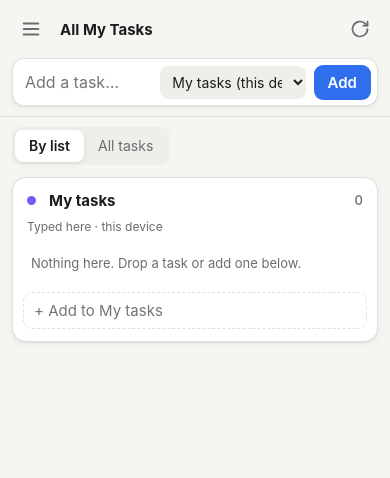
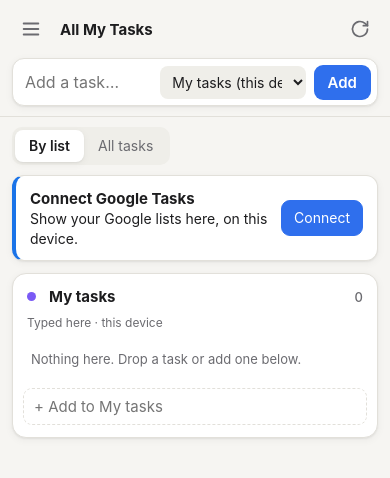
Before and after one commit to reneb88/todo, a plain HTML site: page index.html in a window 390 px wide. Drawn offline with Linux system fonts and the light colour scheme.

Commit message:
Show Connect Google and Apple setup prompts on the main screen
Co-Authored-By: Claude Opus 5.5 <noreply@anthropic.com>
Claude-Session: https://claude.ai/code/session_014v1BjBos4NSb7oSaLJp54v

```diff
--- a/index.html
+++ b/index.html
@@ -111,6 +111,10 @@ dialog::backdrop{background:rgba(0,0,0,.35)}
 .dupgroup .t{font-weight:600;margin-bottom:4px}
 .dupgroup label{display:flex;align-items:center;gap:8px;font-size:14px;padding:3px 0;color:var(--ink)}
 .dupgroup .ro{font-size:13px;color:var(--muted);padding:3px 0 0 26px}
+.banner{margin:12px 18px 0;background:var(--panel);border:1px solid var(--line);border-left:4px solid var(--google);border-radius:12px;padding:12px 14px;display:flex;gap:12px;align-items:center;flex-wrap:wrap;box-shadow:var(--shadow)}
+.banner.apple{border-left-color:var(--apple)}
+.banner .msg{flex:1;min-width:200px;font-size:14px}
+.banner .msg b{display:block;font-size:15px}
 .toast{position:fixed;left:50%;bottom:24px;transform:translateX(-50%);background:var(--ink);color:var(--bg);padding:10px 16px;border-radius:10px;font-size:14px;opacity:0;pointer-events:none;transition:opacity .2s;z-index:50;max-width:calc(100vw - 32px)}
 .toast.show{opacity:1}
 .scrim{display:none}
@@ -125,6 +129,7 @@ dialog::backdrop{background:rgba(0,0,0,.35)}
   .top .ttl{display:block}
   .quick{order:3;flex-basis:100%}
   .bar{padding:10px 12px 0}
+  .banner{margin:10px 12px 0}
   .board{flex-direction:column;align-items:stretch;padding:12px 12px calc(40px + env(safe-area-inset-bottom));gap:12px}
   .col{width:auto;max-height:none}
   ul.tasks{overflow:visible}
@@ -180,6 +185,7 @@ dialog::backdrop{background:rgba(0,0,0,.35)}
       </div>
       <div class="dupnote" id="dupnote"></div>
     </div>
+    <div id="banner"></div>
     <div class="board" id="board"></div>
   </main>
 </div>
@@ -310,11 +316,13 @@ const Local = {
 };
 
 // ---------- Google Tasks ----------
+// Your Google Client ID (not a secret: it only says which app is asking). Built in so each device only needs to tap Connect.
+const DEFAULT_CLIENT_ID = '';
 const SCOPE = 'https://www.googleapis.com/auth/tasks';
 const G = {
   client: null,
   tok: LS.get('gtoken', null), // {access_token, exp}
-  clientId() { return (LS.get('gclient', '') || '').trim(); },
+  clientId() { return (LS.get('gclient', '') || DEFAULT_CLIENT_ID || '').trim(); },
   ok() { return !!(this.tok && this.tok.exp > Date.now() + 30000); },
   loadScript() {
     if (window.google?.accounts?.oauth2) return Promise.resolve();
@@ -573,6 +581,7 @@ function render() {
   const vis = state.lists.filter(isVisible);
   document.querySelectorAll('.seg button').forEach(b => b.setAttribute('aria-pressed', String(b.dataset.view === prefs.view)));
   renderDupNote();
+  renderBanner();
   if (!vis.length) { board.replaceChildren(h('div', { class: 'welcome', text: 'All lists are hidden. Tick a list in the sidebar to show it.' })); return; }
   if (prefs.view === 'all') return renderAll(board);
   board.replaceChildren(...vis.map(l => {
@@ -614,6 +623,20 @@ function bestCopy(g) {
   const w = g.copies.filter(c => c.list.writable);
   const score = c => (c.list.source === 'google' ? 2 : 0) + (c.task.due ? 1 : 0);
   return w.reduce((a, b) => score(b) > score(a) ? b : a, w[0]);
+}
+function renderBanner() {
+  const b = $('#banner'); const kids = [];
+  if (!G.ok()) {
+    const timedOut = G.clientId() && LS.get('gconsented', false);
+    kids.push(h('div', { class: 'banner' },
+      h('div', { class: 'msg' }, h('b', { text: timedOut ? 'Google sign-in timed out' : 'Connect Google Tasks' }), timedOut ? 'Google asks again every hour. Tap Connect to see your lists.' : 'Show your Google lists here, on this device.'),
+      h('button', { class: 'btn primary', text: 'Connect', onclick: connectGoogle })));
+  } else if (!state.lists.some(l => l.source === 'apple')) {
+    kids.push(h('div', { class: 'banner apple' },
+      h('div', { class: 'msg' }, h('b', { text: 'Bring in Apple Reminders' }), 'Uses a Shortcut you make once in the iPhone Shortcuts app.'),
+      h('button', { class: 'btn', text: 'Show me how', onclick: () => openSetup('apple') })));
+  }
+  b.replaceChildren(...kids);
 }
 function renderDupNote() {
   const n = dupGroups().length; const el = $('#dupnote');
```
